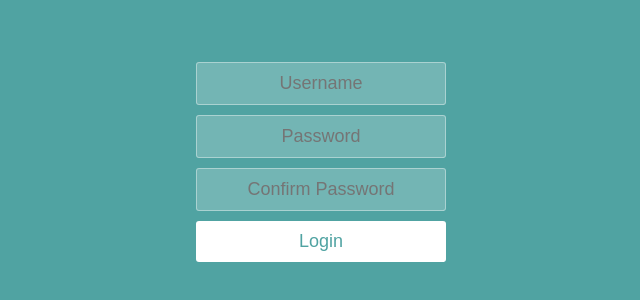
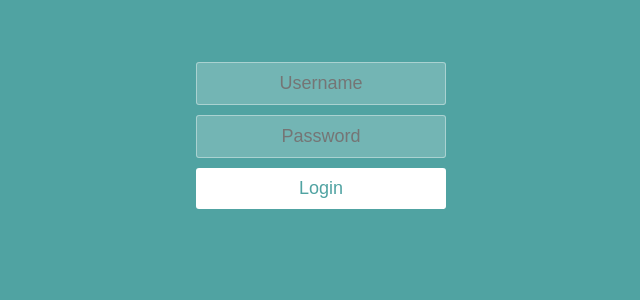
Before and after one commit to GUchechi/Form-conditional-rendering, a React (Create React App) app: page / in a window 1280 px wide. Shown: the part 166-466 px from the top of the page, without its empty margins (319-959 px from the left). Built offline with nearby package versions, Linux system fonts and the light colour scheme.

Commit message:
used conditional statement to determine whether a user can login or not

```diff
--- a/src/Components/Form.jsx
+++ b/src/Components/Form.jsx
@@ -5,7 +5,11 @@ function Form({isRegistered}) {
     <form className="form">
       <input type="text" placeholder="Username" />
       <input type="password" placeholder="Password" />
-      <input type="password" placeholder="Confirm Password" />
+      {isRegistered === false ?  <input type="password" placeholder="Confirm Password" />
+
+      : null}
+
+
       <button type="submit">{
         isRegistered ? "Login" : "Register"
       }</button>
```
